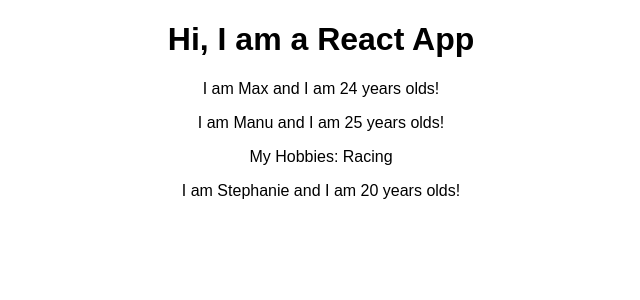
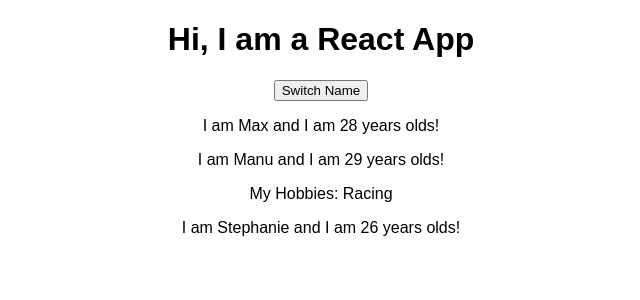
Before and after one commit to haluskua/react-complete-guide, a React (Create React App) app: page / in a window 1280 px wide. Shown: the top 300 px of the page, without its empty margins (319-959 px from the left). Built offline with nearby package versions, Linux system fonts and the light colour scheme.

Commit message:
understanding and using state

```diff
--- a/src/App.js
+++ b/src/App.js
@@ -3,15 +3,30 @@
 import Person from "./Person/Person";
 
 class App extends Component {
+  state = {
+    persons: [
+      {
+        name: 'Max', age: 28
+      },
+      {
+        name: 'Manu', age: 29
+      },
+      {
+        name: 'Stephanie', age: 26
+      }
+    ]
+
+  }
   render() {
     return (
       <div className="App">
         <h1>Hi, I am a React App</h1>
-        <Person name="Max" age="24" />
-        <Person name="Manu" age="25">
+        <button>Switch Name</button>
+        <Person name={this.state.persons[0].name} age={this.state.persons[0].age} />
+        <Person name={this.state.persons[1].name} age={this.state.persons[1].age}>
           My Hobbies: Racing
         </Person>
-        <Person name="Stephanie" age="20" />
+        <Person name={this.state.persons[2].name} age={this.state.persons[2].age} />
       </div>
     );
     // return React.createElement("div", null, "h1", "Hi, I'm a React!!");
```
